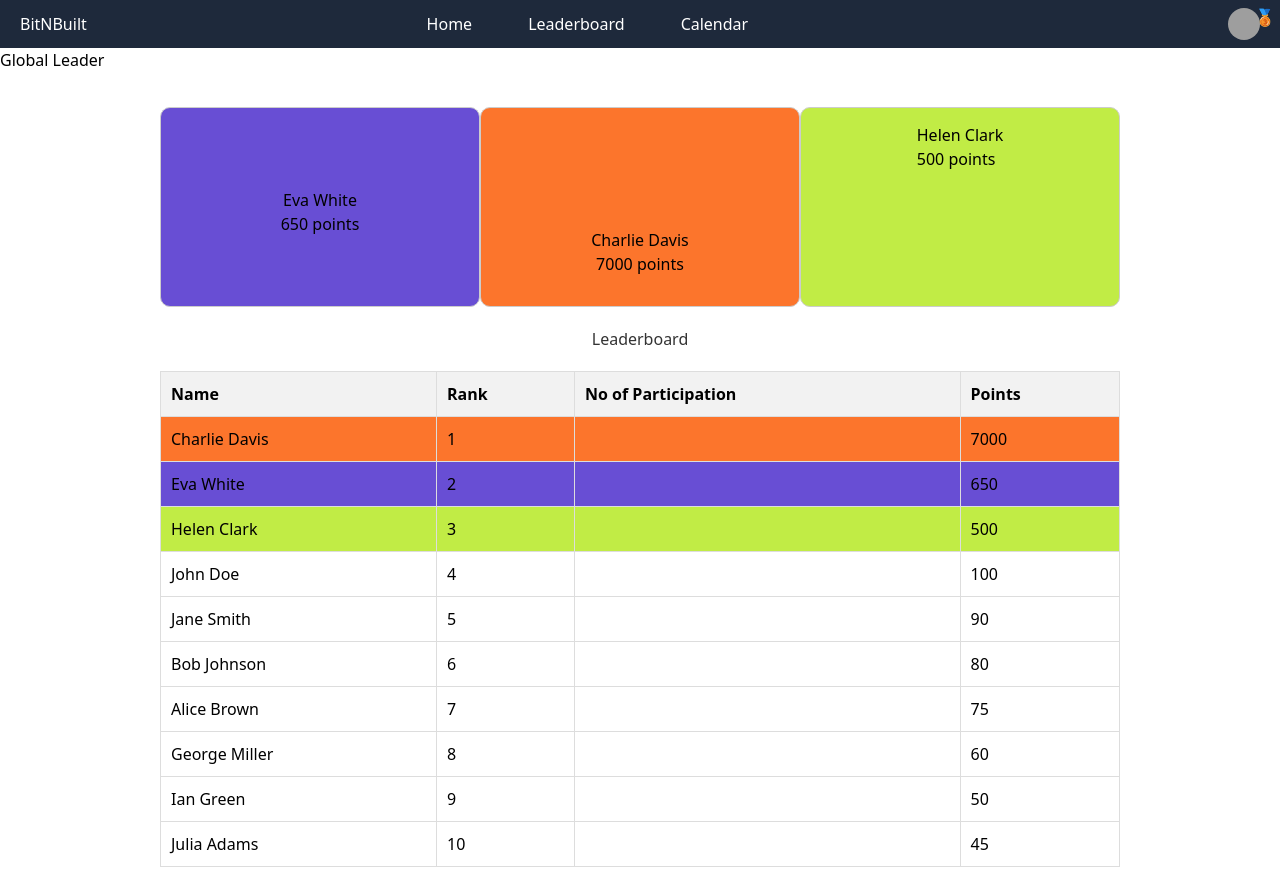
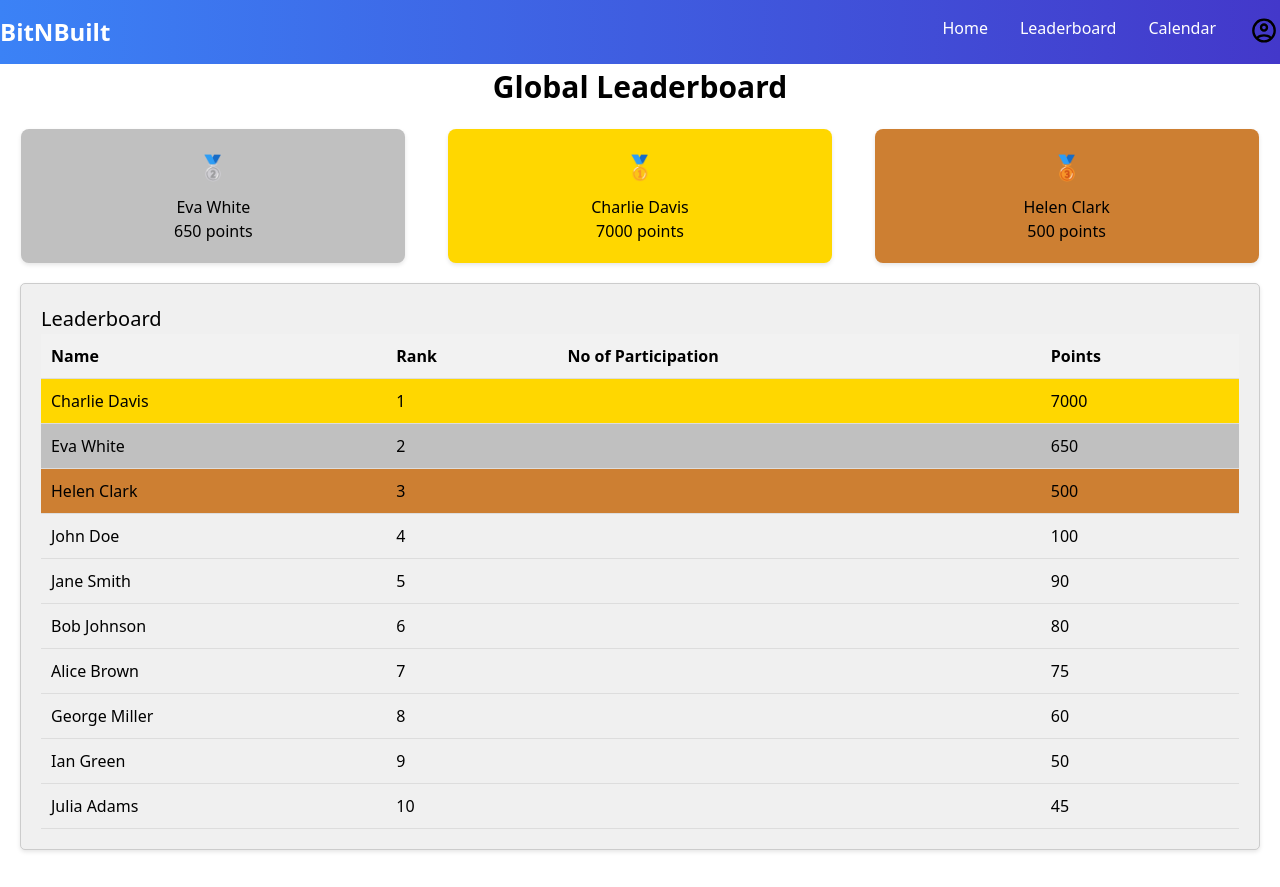
Before and after one commit to Aditya-1708/BITnBUILD-Project, a React (Create React App) app in the folder USERAPP/client/: page /leaderboard in a window 1280 px wide. Built offline with nearby package versions, Linux system fonts and the light colour scheme; grey boxes are pictures that could not be loaded.

Commit message:
Better looking Frontend

```diff
--- a/USERAPP/client/src/App.js
+++ b/USERAPP/client/src/App.js
@@ -49,7 +49,7 @@ function App() {
             path="/leaderboard"
             element={
               <div className="app-container">
-                <h1 className="global-leader">Global Leader</h1>
+                <h1 style={{textAlign:"center",fontWeight:"bold",fontSize:"30px"}} className="global-leader">Global Leaderboard</h1>
                 <Podium podiumData={podiumData} />
                 <Leaderboard leaderboardData={leaderboardData} />
               </div>
--- a/USERAPP/client/src/components/Navbar.js
+++ b/USERAPP/client/src/components/Navbar.js
@@ -1,59 +1,52 @@
 import React from "react";
 import { useNavigate } from "react-router-dom";
+import IconProfile from "../img/profile_icon.svg";
 import "../pages/styles.css";
+
 
 function Navbar() {
     const history = useNavigate();
+
     const handleClick = () => {
         history("/profile");
     };
 
     return (
-<div class="">
-    <header class="bg-slate-800">
-    <nav class="flex justify-between  mx-auto">
-        <div>
-        <p class="text-white mx-5 mt-3">BitNBuilt</p>
-        </div>
-        <div class="-translate-x-14">
-        <ul class="flex  gap-14 py-3">
+        <div className="bg-gradient-to-r from-blue-500 to-indigo-700">
+            <header className="container mx-auto flex items-center justify-between py-4">
+                <h1 className="text-white text-2xl font-bold">BitNBuilt</h1>
+                <nav>
+                    <ul className="flex gap-8 text-white">
                         <li>
-            <a class="hover:text-gray-400 text-white" href="/home">
+                            <a href="/home" className="hover:text-gray-200">
                                 Home
                             </a>
                         </li>
                         <li>
-            <a class="hover:text-gray-400 text-white" href="/leaderboard">
+                            <a href="/leaderboard" className="hover:text-gray-200">
                                 Leaderboard
                             </a>
                         </li>
                         <li>
-            <a class="hover:text-gray-400 text-white" href="/calendar">
+                            <a href="/calendar" className="hover:text-gray-200">
                                 Calendar
                             </a>
                         </li>
                         <li>
-            <a class="hover:text-gray-400 text-white" href="/profile"></a>
+                            <button
+                                type="button"
+                                className="relative flex items-center focus:outline-none"
+                                onClick={handleClick}
+                            >
+                                <img
+                                style={{paddingBottom:"3.5px"}}
+                                    className="h-8 w-8 rounded-full"
+                                    src={IconProfile}
+                                    alt="User Profile"
+                                />
+                            </button>
                         </li>
                     </ul>
-        </div>
-        <div>
-        <div class="relative ml-3 -translate-x-5 translate-y-2">
-            <button
-            type="button"
-            class="relative flex rounded-full bg-gray-800 text-sm focus:outline-none focus:ring-2 focus:ring-white focus:ring-offset-2 focus:ring-offset-gray-800"
-            id="user-menu-button"
-            aria-expanded="false"
-            aria-haspopup="true"
-            onClick={handleClick}
-            >
-            <span class="absolute -inset-1.5"></span>
-            <span class="sr-only">Open user menu</span>
-            <img class="h-8 w-8 rounded-full" src="#" alt="" />
-
-            </button>
-        </div>
-        </div>
                 </nav>
             </header>
         </div>
--- a/USERAPP/client/src/pages/Leaderboard.css
+++ b/USERAPP/client/src/pages/Leaderboard.css
@@ -1,47 +1,30 @@
-/* src/Leaderboard.css */
-table {
-  width: 75%;
-  /* Adjust the width as needed */
-  margin: 20px auto;
-  /* Center the table on the page */
-  border-collapse: collapse;
+/* Leaderboard Container */
+.leaderboard-container {
+  margin: 20px;
+  padding: 20px;
+  border: 1px solid #ccc;
+  border-radius: 5px;
+  box-shadow: 0 2px 4px rgba(0, 0, 0, 0.1);
 }
 
-th,
-td {
-  border: 1px solid #ddd;
+/* Leaderboard Table */
+table {
+  width: 100%;
+  border-collapse: collapse;
+  border-spacing: 0;
+}
+
+th, td {
   padding: 10px;
   text-align: left;
+  border-bottom: 1px solid #ddd;
 }
 
 th {
   background-color: #f2f2f2;
 }
 
-/* Color coding for 1st, 2nd, and 3rd places */
-.rank-1 {
-  background-color: #fc752c;
-  /* 1st place color */
-}
-
-.rank-2 {
-  background-color: #684ed4;
-  /* 2nd place color */
-}
-
-.rank-3 {
-  background-color: #c1ec45;
-  /* 3rd place color */
-}
-
-/* Additional styling for a professional look */
-h2 {
-  color: #333;
-  text-align: center;
-  margin-top: 20px;
-  margin-bottom: 10px;
-}
-
-.leaderboard-container {
-  text-align: center;
-}
+/* Rank Color Classes */
+.rank-1 { background-color: #ffd700; }
+.rank-2 { background-color: #c0c0c0; }
+.rank-3 { background-color: #cd7f32; }
--- a/USERAPP/client/src/pages/Leaderboard.js
+++ b/USERAPP/client/src/pages/Leaderboard.js
@@ -1,4 +1,3 @@
-// src/Leaderboard.js
 import React from 'react';
 import './Leaderboard.css';
 
@@ -7,8 +6,8 @@ const Leaderboard = ({ leaderboardData }) => {
     const sortedLeaderboard = leaderboardData.slice().sort((a, b) => b.points - a.points);
 
     return (
-        <div className="leaderboard-container">
-            <h2>Leaderboard</h2>
+        <div className="leaderboard-container" style={{ backgroundColor: '#f0f0f0' }}>
+            <h2 style={{ fontSize: '20px', fontWeight: 'lighter' }}>Leaderboard</h2>
             <table>
                 <thead>
                     <tr>
--- a/USERAPP/client/src/pages/Podium.css
+++ b/USERAPP/client/src/pages/Podium.css
@@ -1,49 +1,31 @@
-/* src/Podium.css */
+/* Podium Container */
 .podium-container {
-    display: flex;
-    justify-content: center;
-    margin-top: 20px;
-    align-items:flex-end;
-  }
+  display: flex;
+  justify-content: space-around;
+  align-items: flex-start;
+  margin: 20px auto;
+}
 
-  .podium-rank {
-    display: flex;
-    flex-direction: column;
-    align-items: center;
-    padding: 15px;
-    border-radius: 10px;
-    border: 1px solid #ccc;
-    margin-top: 15px;
-    height: 200px; /* Initial height, adjust as needed */
-    width: 25%; /* Adjust the width as needed */
-  }
+/* Podium Rank */
+.podium-rank {
+  width: 30%;
+  padding: 20px;
+  border-radius: 8px;
+  box-shadow: 0 2px 4px rgba(0, 0, 0, 0.1);
+}
 
-  .podium-rank.rank-1 {
-    padding: 120px 15px 15px;
-    text-align: center;
-  }
+/* Podium Medal */
+.medal {
+  font-size: 24px;
+  margin-bottom: 10px;
+}
 
-  .podium-rank.rank-2 {
-    padding: 80px 15px 15px;
-    text-align: center;
-  }
+/* Podium Details */
+.podium-details {
+  text-align: center;
+}
 
-  /* Color coding for 1st, 2nd, and 3rd places */
-  .rank-1 {
-    background-color: #fc752c; /* 1st place color */
-  }
-
-  .rank-2 {
-    background-color: #684ed4; /* 2nd place color */
-  }
-
-  .rank-3 {
-    background-color: #c1ec45; /* 3rd place color */
-  }
-
-  .medal {
-    position: absolute;
-    top: 5px;
-    right: 5px;
-    font-size: 16px;
-  }
+/* Rank Colors */
+.rank-1 { background-color: #ffd700; }
+.rank-2 { background-color: #c0c0c0; }
+.rank-3 { background-color: #cd7f32; }
--- a/USERAPP/client/src/pages/Profilepage.js
+++ b/USERAPP/client/src/pages/Profilepage.js
@@ -2,26 +2,25 @@ import React from 'react';
 
 const Profilepage = () => {
     return (
-        <div className="flex flex-row py-32 justify-center bg-gray-100 ">
-            <div className="flex items-center ">
-                <div className=" shadow-black rounded-full overflow-hidden border-8 border-white shadow-lg mx-10  ">
-                    <img className="h-40 w-40 object-cover" src="#" alt="" />
+        <div className="flex flex-row py-16 justify-center bg-gray-100">
+            <div className="flex items-center">
+                <div className="bg-white rounded-full overflow-hidden border-2 border-purple-400 shadow-md mx-8">
+                    <img className="h-32 w-32 object-cover" src="#" alt="" />
                 </div>
-                <div className="mt-4  text-center py-8 px-10 flex flex-col">
-                    <h1 className="text-3xl font-semibold">Aditya mishra</h1>
-                    <br/>
-                    <p className="text-gray-600">Software Developer</p>
-                    <p className="text-gray-600">aditya@gmail.com</p>
+                <div className="text-gray-800">
+                    <h1 className="text-2xl font-semibold">Aditya Mishra</h1>
+                    <p className="text-sm">Software Developer</p>
+                    <p className="text-sm">aditya@gmail.com</p>
                 </div>
             </div>
-            <div className="bg-white px-20 py-20 rounded-2xl shadow-xl shadow-black ml-8 p-6 align-top">
-                <h2 className="text-2xl font-bold mb-4">Ranking</h2>
-                <div className="border-t-2 border-gray-500 py-2">
-                    <p class="text-lg">1. User 1</p>
-                    <p class="text-lg">2. User 2</p>
-                    <p class="text-lg">3. User 3</p>
+            <div className="bg-white rounded-lg shadow-md ml-8 p-6">
+                <h2 className="text-lg font-semibold mb-4">Ranking</h2>
+                <div className="border-t border-gray-300 py-2">
+                    <p className="text-sm">1. User 1</p>
+                    <p className="text-sm">2. User 2</p>
+                    <p className="text-sm">3. User 3</p>
                 </div>
-                <p className="mt-4">Some text goes here...</p>
+                <p className="mt-4 text-sm text-gray-600">Some text goes here...</p>
             </div>
         </div>
     );
```
Also changed, not shown: USERAPP/client/src/App.css (indentation only), USERAPP/client/src/img/profile_icon.svg (added). Lines whose indentation alone changed are shown as unchanged.
